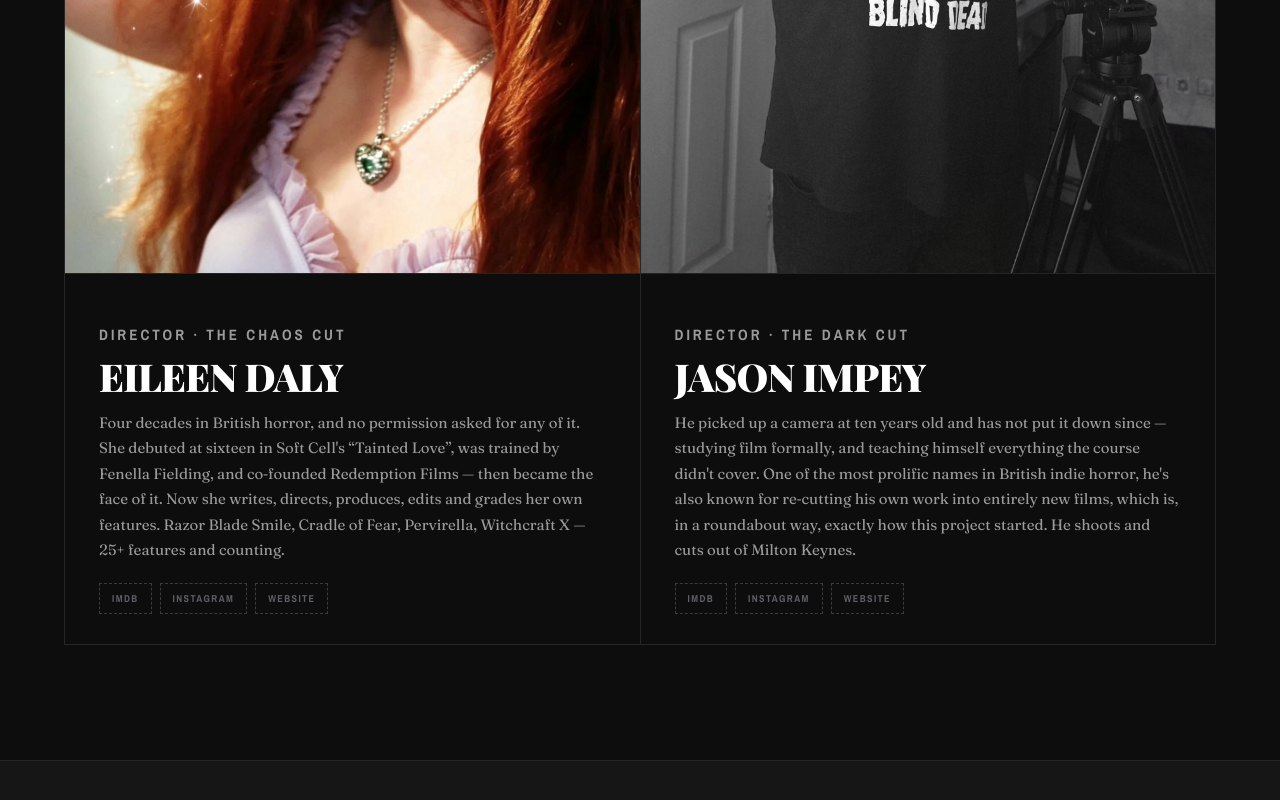
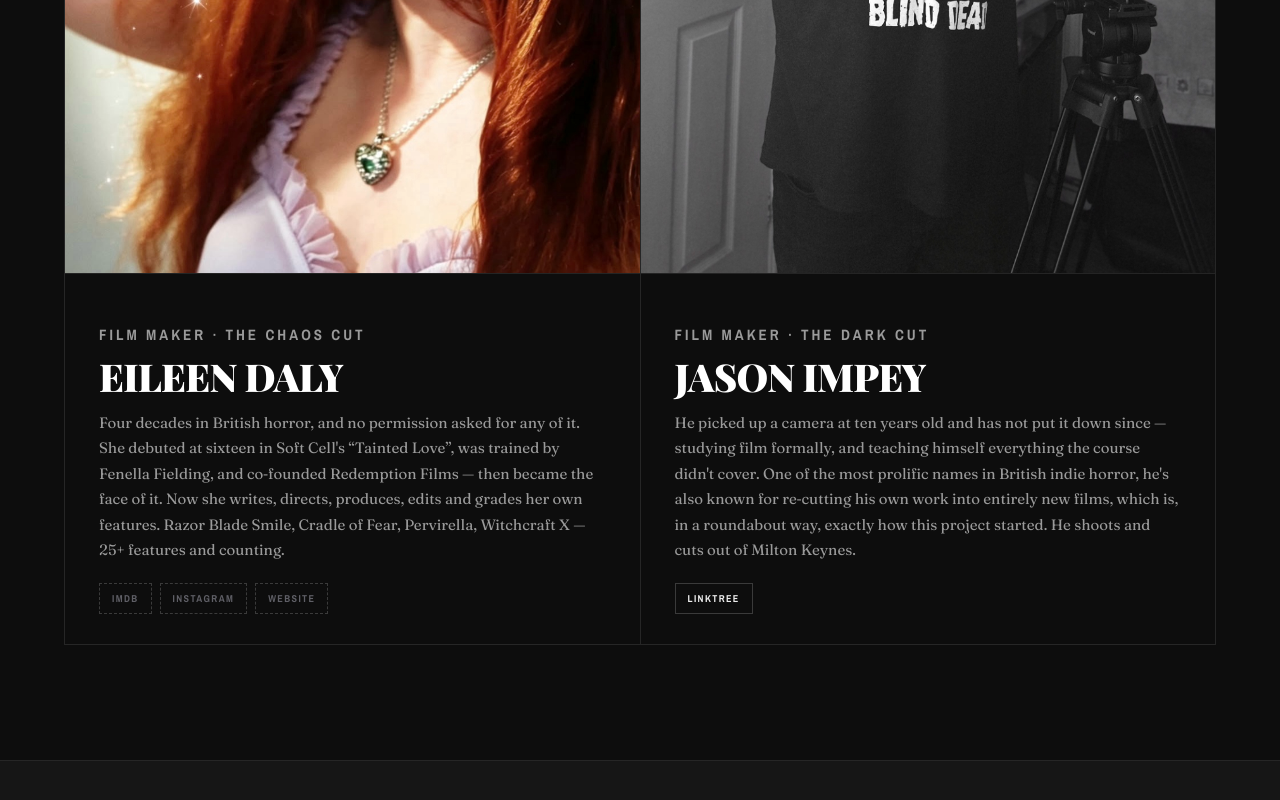
Before and after one commit to EchoesOfCrimson/EchoesOfCrimson.github.io, a plain HTML site: page cast.html in a window 1280 px wide. Shown: the part 1148-1948 px from the top of the page. Drawn offline with nearby package versions, Linux system fonts and the light colour scheme; a web font is replaced by a local one.

Commit message:
Change 'Directors' to 'Film Makers' in cast.html

```diff
--- a/cast.html
+++ b/cast.html
@@ -37,7 +37,7 @@
 </header>
 
 <!-- ════════════════════════════════════════════════════════════════
-     THE TWO DIRECTORS
+     THE TWO Film Makers
      To add a link, replace the href="#" and delete class="todo"
      from the button. The dashed grey buttons are placeholders and
      don't click until you do that.
@@ -45,13 +45,13 @@
 <section>
   <div class="inner">
     <p class="eyebrow">The two of them</p>
-    <h2 class="h2">Directors</h2>
+    <h2 class="h2">Film Makers</h2>
     <div class="leads">
 
       <article class="lead">
         <div class="portrait"><img src="eileen-daly-portrait.jpg" alt="Eileen Daly"></div>
         <div class="lead-in">
-          <p class="role">Director · The chaos cut</p>
+          <p class="role">Film Maker · The chaos cut</p>
           <h3>Eileen Daly</h3>
           <p>Four decades in British horror, and no permission asked for any of it. She debuted at sixteen in Soft Cell's “Tainted Love”, was trained by Fenella Fielding, and co‑founded Redemption Films — then became the face of it. Now she writes, directs, produces, edits and grades her own features. Razor Blade Smile, Cradle of Fear, Pervirella, Witchcraft X — 25+ features and counting.</p>
         </div>
@@ -65,14 +65,12 @@
       <article class="lead">
         <div class="portrait"><img src="jason-impey-portrait.jpg" alt="Jason Impey"></div>
         <div class="lead-in">
-          <p class="role">Director · The dark cut</p>
+          <p class="role">Film Maker · The dark cut</p>
           <h3>Jason Impey</h3>
           <p>He picked up a camera at ten years old and has not put it down since — studying film formally, and teaching himself everything the course didn't cover. One of the most prolific names in British indie horror, he's also known for re‑cutting his own work into entirely new films, which is, in a roundabout way, exactly how this project started. He shoots and cuts out of Milton Keynes.</p>
         </div>
         <div class="links">
-          <a class="todo" href="#">IMDb</a>
-          <a class="todo" href="#">Instagram</a>
-          <a class="todo" href="#">Website</a>
+          <a class= href="https://linktr.ee/jasonimpey?utm_source=linktree_profile_share">Linktree</a>
         </div>
       </article>
 
```
